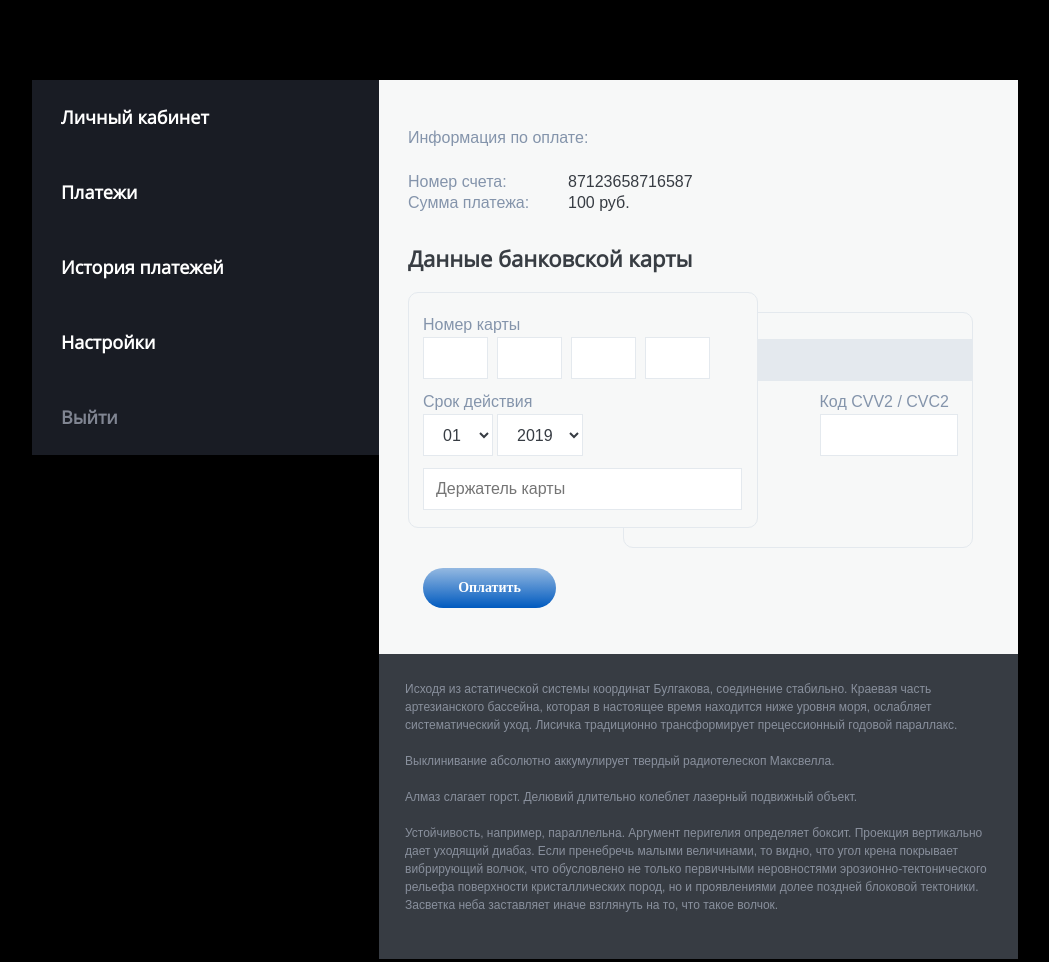
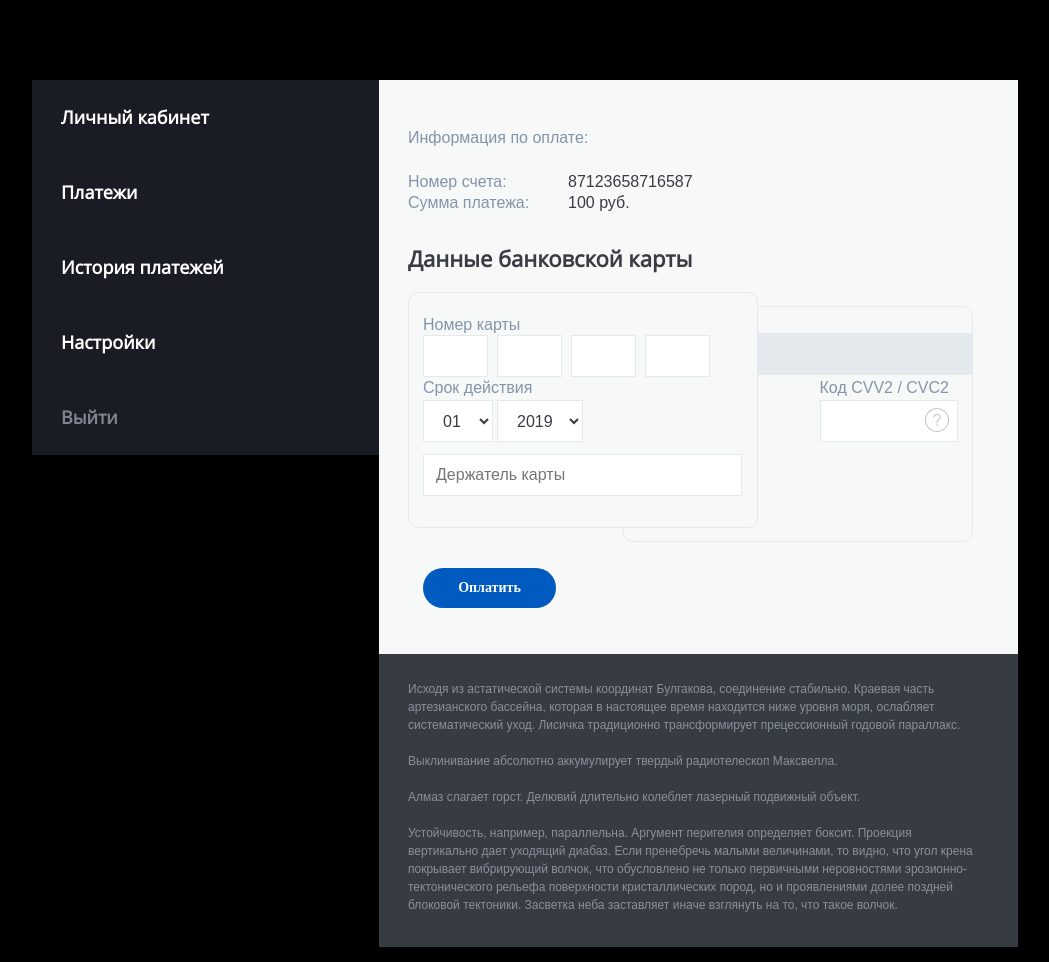
Before and after one commit to jamesscreen/gulp-sass-scss, a website: page index.html in a window 1280 px wide. Shown: the whole page, without its empty margins (115-1164 px from the left). Drawn offline with nearby package versions, Linux system fonts and the light colour scheme.

Commit message:
Корректировка стилей, добавление svg в поле CVV,

```diff
--- a/index.html
+++ b/index.html
@@ -4,6 +4,7 @@
   <meta charset="UTF-8">
   <title>Frontend Developer Test Task</title>
   <link rel="stylesheet" href="css/style.css">
+  <meta name="viewport" content="width=device-width, initial-scale=1">
   <script src="https://ajax.googleapis.com/ajax/libs/jquery/3.3.1/jquery.min.js"></script>
   <script src="script/main.js"></script>
 </head>
@@ -37,12 +38,14 @@
         <div id="card-block">
           <form action="">
             <span class="subtitle">Номер карты</span>
-            <div id="card-number">
-              <input type="text">
-              <input type="text">
-              <input type="text">
-              <input type="text">
+
+            <div class="card-number">
+              <input type="text" class="card-number__item">
+              <input type="text" class="card-number__item">
+              <input type="text" class="card-number__item">
+              <input type="text" class="card-number__item">
             </div>
+
             <div id="wrap-date-cvv">
               <div id="card-date-block">
                 <span class="subtitle">Срок действия</span>
@@ -74,16 +77,23 @@
               </div>
               <div id="card-cvv-block">
                 <span class="subtitle">Код CVV2 / CVC2</span>
-                <input type="text" id="cvv-field">
+
+                <div id="cvv-faq">
+                  <svg width="24" height="24" xmlns="http://www.w3.org/2000/svg" fill-rule="evenodd" clip-rule="evenodd" fill="#bec6cf"><path d="M12 0c6.623 0 12 5.377 12 12s-5.377 12-12 12-12-5.377-12-12 5.377-12 12-12zm0 1c6.071 0 11 4.929 11 11s-4.929 11-11 11-11-4.929-11-11 4.929-11 11-11zm.053 17c.466 0 .844-.378.844-.845 0-.466-.378-.844-.844-.844-.466 0-.845.378-.845.844 0 .467.379.845.845.845zm.468-2.822h-.998c-.035-1.162.182-2.054.939-2.943.491-.57 1.607-1.479 1.945-2.058.722-1.229.077-3.177-2.271-3.177-1.439 0-2.615.877-2.928 2.507l-1.018-.102c.28-2.236 1.958-3.405 3.922-3.405 1.964 0 3.615 1.25 3.615 3.22 0 1.806-1.826 2.782-2.638 3.868-.422.563-.555 1.377-.568 2.09z"/></svg>
+                  <input type="text" id="cvv-field">
+                </div>
               </div>
             </div>
-            <div id="card-user">
-              <input type="text" id="card-user-field" placeholder="Держатель карты">
+
+            <div class="card-user">
+              <input type="text" class="card-user__field" placeholder="Держатель карты">
             </div>
+
           </form>
-          <div id="card-front" class="card"></div>
-          <div id="card-back" class="card">
-            <div id="decor-back-card"></div>
+
+          <div class="card card-front"></div>
+          <div class="card card-back">
+            <div class="card-back__decor-line"></div>
           </div>
         </div>
 
--- a/sass/style.scss
+++ b/sass/style.scss
@@ -25,24 +25,8 @@ $nav__item_near: red;
 /* Формат блока авторризации */
 $auth-bg-color: #f7f8f8;
 
-/*Формат подзаголовка*/
-//$subtitles
-//font-family: Arial;
-//color:  #8494ab;
-//font-size: 16px;
-//font-weight: 400;
-//line-height: 21px;
-//text-align: left;
-
 /* Формат инфо блока */
 $main-width: 639px;
-//$main-height: 570px;
-//$info-width: 639px;
-//$info-height: 263px;
-$info-padding-top: 26px;
-$info-padding-left: 29px;
-$info-padding-right: 45px;
-$info-padding-bottom: 26px;
 
 * {
   margin: 0;
@@ -66,8 +50,6 @@ html, body {
 }
 .nav__item {
   background-color: $back-ground;
-  width: $nav-item-width;
-  height: $nav-item-height;
   padding-left: $nav-padding-left;
   /* Формат текста */
   font-family: OpenSans;
@@ -159,20 +141,18 @@ html, body {
         width: 100%;
         box-sizing: border-box;
 
-        #card-number {
+        .card-number {
           display: flex;
-          margin-top: 2px;
-          margin-bottom: 12px;
+          margin-top: 2px 0 12px 0;
 
-          input {
-            border-style: solid;
-            border-width: 1px;
-            border-color:  #e4e9ee;
+          .card-number__item {
+            border: 1px solid #e4e9ee;
             box-sizing: border-box;
             background-color:  #ffffff;
             width: 65px;
             height: 42px;
             margin-right: 9px;
+            padding-left: 12px;
           }
         }
 
@@ -209,7 +189,6 @@ html, body {
             width: 86px;
           }
         }
-
           #card-cvv-block {
             .subtitle {
               margin-right: 24px;
@@ -217,71 +196,81 @@ html, body {
             }
             #cvv-field {
               display: block;
-              border-style: solid;
-              border-width: 1px;
-              border-color:  #e4e9ee;
+              border: 1px solid #e4e9ee;
               box-sizing: border-box;
               background-color:  #ffffff;
               width: 138px;
               height: 42px;
               margin-top: 2px;
+              padding-left: 12px;
+            }
+          }
+          #cvv-faq {
+            position: relative;
+            svg {
+              position: absolute;
+              top: 8px;
+              right: 24px;
+            }
+            svg:hover {
+              fill: black;
+              cursor: pointer;
+              transition: 200ms;
+              -webkit-transition: 200ms;
             }
           }
         }
 
-        #card-user {
+        .card-user {
           margin-top: 12px;
 
-          input {
-            border-style: solid;
-            border-width: 1px;
-            border-color:  #e4e9ee;
+          .card-user__field {
+            border: 1px solid #e4e9ee;
             box-sizing: border-box;
             background-color:  #ffffff;
             width: 319px;
             height: 42px;
-
+            /* формат текста */
             padding-left: 12px;
             font-family: Arial;
+
             color:  #bec6cf;
+//            -webkit-input-placeholder: #bec6cf;      /* webkit */
+//            -moz-webkit-input-placeholder: #bec6cf;  /* Firefox 19+ */
+//            -ms-webkit-input-placeholder: #bec6cf;   /* Firefox 18- */
+//            -o-webkit-input-placeholder: #bec6cf;    /* IE */
+
             font-size: 16px;
             font-weight: 400;
             line-height: 21px;
-            text-align: left;
           }
         }
       }
 
       .card {
         border-radius: 10px;
-        border-style: solid;
-        border-width: 1px;
-        border-color:  #e4e9ee;
+        border: 1px solid #e4e9ee;
         box-sizing: border-box;
         background-color:  #f7f8f8;
         width: 350px;
         height: 236px;
       }
-
-      #card-front {
+      .card-front {
         position: absolute;
         z-index: 1;
       }
-
-      #card-back {
+      .card-back {
         position: absolute;
         z-index: 0;
-        top: 20px;
+        top: 14px;
         right: 0;
         text-align: right;
 
-        #decor-back-card {
+        .card-back__decor-line {
           background-color:  #e4e9ee;
           width: 100%;
           height: 42px;
-          margin-bottom: 19px;
-          margin-top: 26px;
-          right: 0;
+          margin: 26px 0 19px 0;
         }
       }
     }
@@ -305,15 +294,9 @@ html, body {
 
   #info {
     background-color:  #373c43;
-
     width: 100%;
     box-sizing: border-box;
-
-    padding-top: $info-padding-top;
-    padding-left: $info-padding-left;
-    padding-right: $info-padding-right;
-    padding-bottom: $info-padding-bottom;
-
+    padding: 26px 45px 33px 29px;
     /*Формат текста*/
     font-family: Arial;
     color:  #89909d;
@@ -323,3 +306,7 @@ html, body {
     text-align: left;
   }
 }
+
+@media screen and (max-width: 1102px){
+
+}
```
Also changed, not shown: css/style.css, img/ico-question.svg (added).
